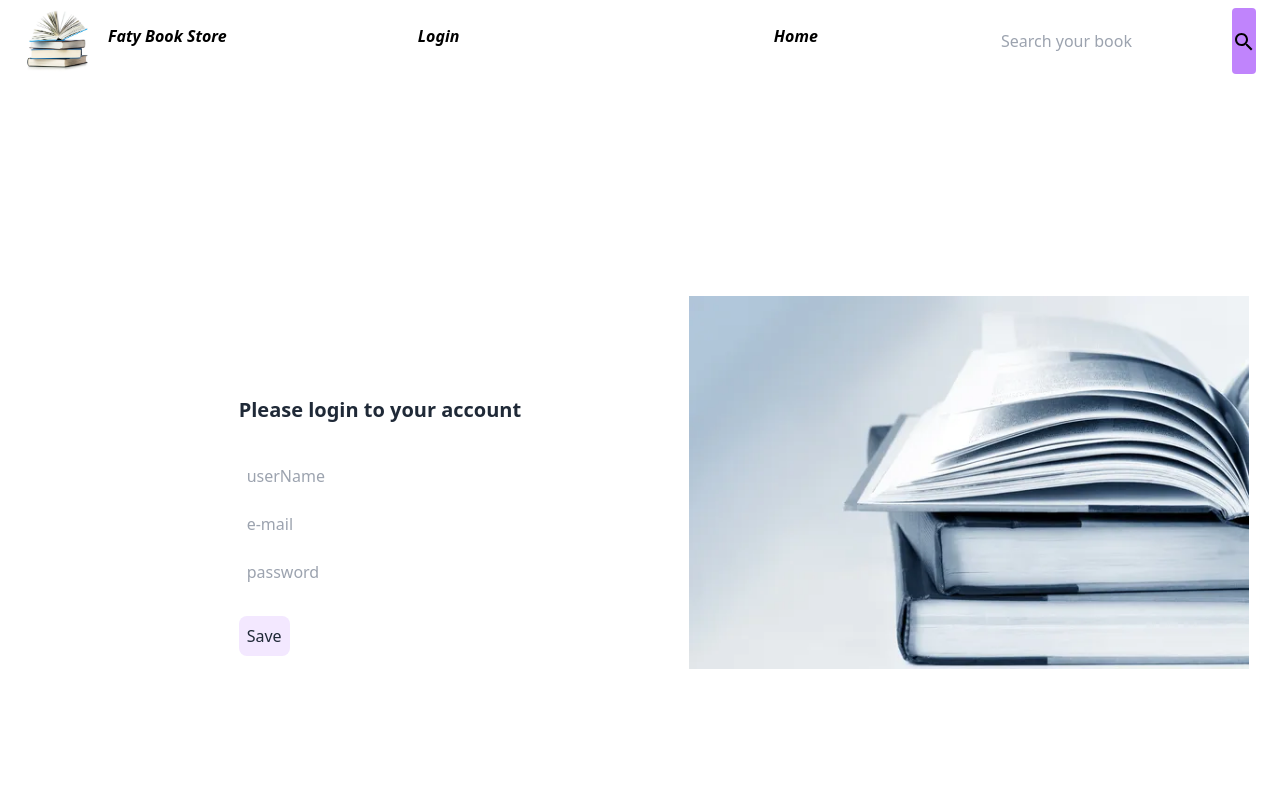
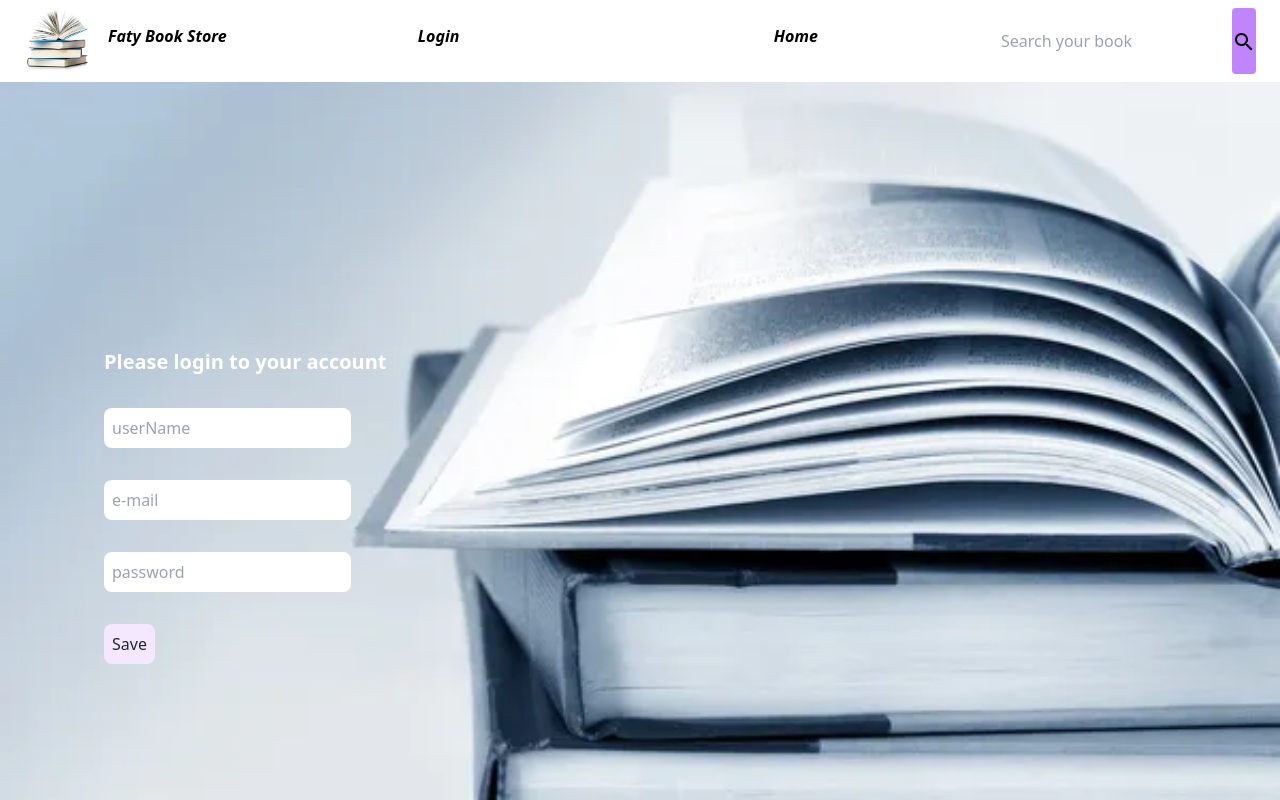
Before and after one commit to fatnaelbassraoui/libary, a React (Create React App) app: page /login in a window 1280 px wide. Shown: the top 800 px of the page. Built offline with nearby package versions, Linux system fonts and the light colour scheme.

Commit message:
fixed the css part of the login page

```diff
--- a/src/Pages/Login.js
+++ b/src/Pages/Login.js
@@ -11,23 +11,22 @@ const Login = () => {
         <div>
 
             <Navbar />
-            <section class="h-screen ml-28">
-                <div class="container px-6 py-12 h-full">
-                    <div class="flex justify-center items-center flex-wrap h-full g-6 text-gray-800">
-                    <div class="md:w-8/12 lg:w-5/12 lg:ml-20">
-                            <FormModalLogin/>
-                        </div>
-                        <div class="md:w-8/12 lg:w-6/12 mb-12 md:mb-0">
-                            <img
-                                src={imgLogin}
-                                class="w-full"
-                                alt="Phone image"
-                            />
-                        </div>
+            <div
+            style={{
+                backgroundImage:`url("${imgLogin}")`,
+                backgroundSize:'cover',
+                backgroundRepeat:'no-repeat',
+                backgroundPosition:'center'
+
+              }}
+            className="h-screen ">
+                <div className="container px-6 py-12 h-full">
+                    <div class="flex justify-center items-center flex-wrap g-6 text-gray-800 h-[600px] mt-8">
+                        <FormModalLogin/>
 
                     </div>
                 </div>
-            </section>
+            </div>
 
             <Footer />
         </div>
--- a/src/components/FormLogin.js
+++ b/src/components/FormLogin.js
@@ -23,15 +23,15 @@ const FormModalLogin = () => {
    }
     return (
     <>
-            <div className="container m-auto flex flex-col justify-center">
-                <div className='mt-20 text-xl font-bold p-4  w-fit'>
+            <div className="container m-auto flex flex-col justify-center ml-16">
+                <div className='mt-20 text-white text-xl font-bold p-4  w-fit'>
                     <h1>
                         Please login to your account
                     </h1>
                 </div>
                 <div className='flex flex-col w-fit p-4 '>
                 <input
-                        className="p-2 rounded-lg mb-2"
+                        className="p-2 rounded-lg mb-8"
                         type="text"
                         placeholder="userName"
                         onChange={(e) =>
@@ -42,7 +42,7 @@ const FormModalLogin = () => {
                         }
                     ></input>
                     <input
-                        className="p-2 rounded-lg mb-2"
+                        className="p-2 rounded-lg mb-8"
                         type="email"
                         placeholder="e-mail"
                         onChange={(e) =>
@@ -54,7 +54,7 @@ const FormModalLogin = () => {
                     ></input>
 
                     <input
-                        className="p-2 rounded-lg mb-2"
+                        className="p-2 rounded-lg mb-4"
                         type="password"
                         placeholder="password"
                         onChange={(e) =>
```
